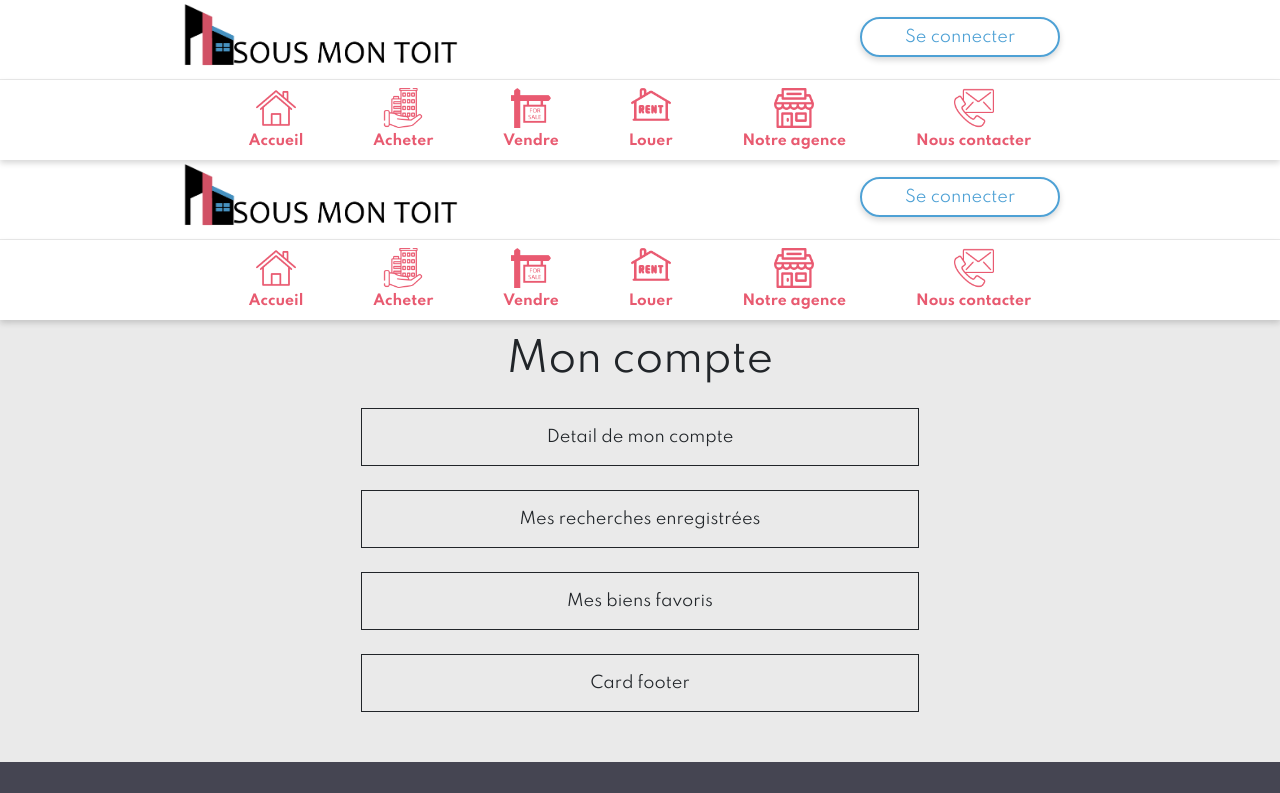
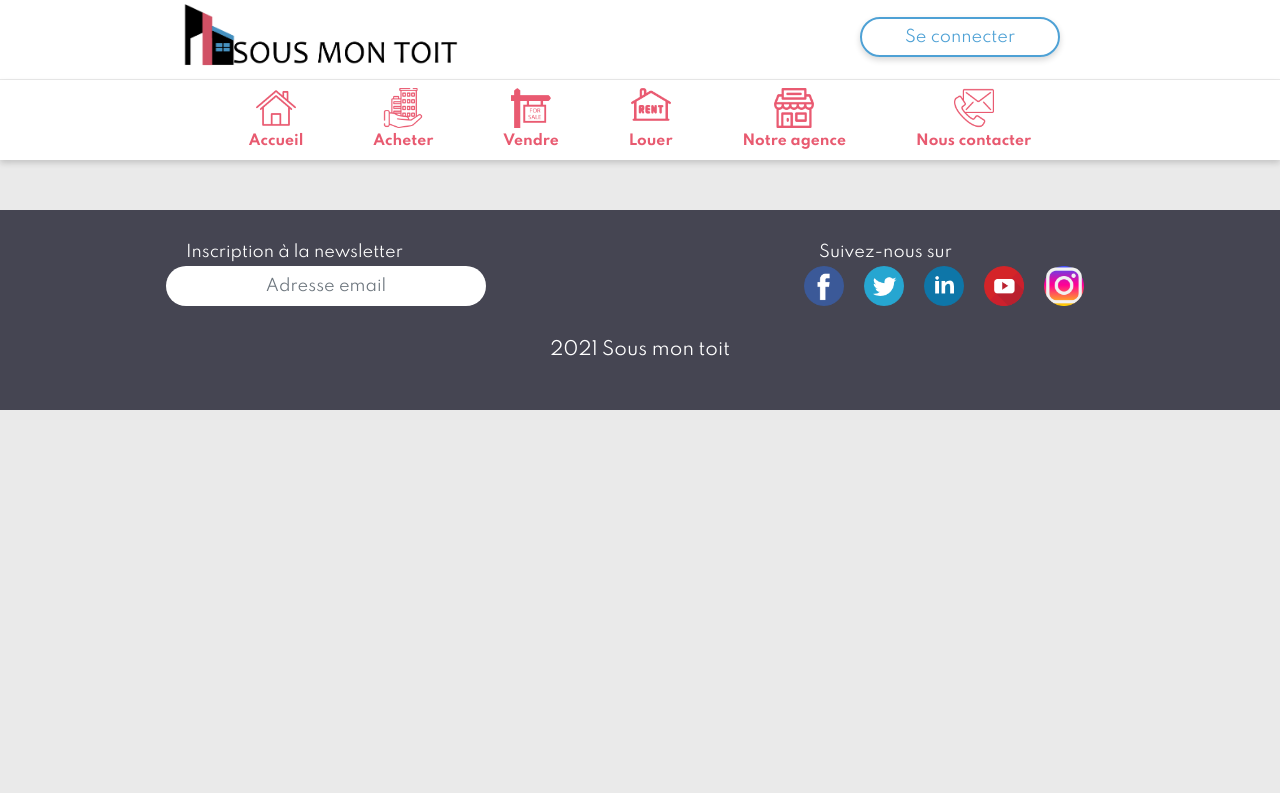
Before and after one commit to kevinmilet/sous_mon_toit-WEB, a React (Create React App) app: page /my-account in a window 1280 px wide. Shown: the top 793 px of the page. Built offline with nearby package versions, Linux system fonts and the light colour scheme; no server answers.

Commit message:
kevin - redirection sur connexion et déco

```diff
--- a/src/components/Connexion/Connexion.jsx
+++ b/src/components/Connexion/Connexion.jsx
@@ -21,12 +21,13 @@ const ConnexionBtn = styled.button`
 
 const Connexion = () => {
     const API_URL = useContext(ApiUrlsContext).apiUrl;
-    const [mail, setMail] = useState("pass@gmail.com")
-    const [password, setPassword] = useState("pouet")
+    const [mail, setMail] = useState("pass@gmail.com");
+    const [password, setPassword] = useState("pouet");
+    const setIsAuth = useContext(ApiUrlsContext).setIsAuth;
 
     const handleChange = (event)=>{
 
-        if(event.target.id == "mail"){
+        if(event.target.id === "mail") {
             setMail(event.target.value);
         }else{
             setPassword(event.target.value)
@@ -36,13 +37,11 @@ const Connexion = () => {
     const login = (e)=>{
 
         e.preventDefault();
-        console.log("test");
         axios.post(API_URL + ApiRoutes.login, { mail, password })
         .then(res=>{
             localStorage['token'] = res.data.token; // enregistrement du token dans le local storage
-
-            alert("vous etes connecté !")// a changer
-
+            setIsAuth(true);
+            window.location.pathname = "/";
         }).catch(error => {
             console.log(error.message);
         })
--- a/src/components/Estate/EstateCard.jsx
+++ b/src/components/Estate/EstateCard.jsx
@@ -221,7 +221,7 @@ const EstateCard = () => {
         }).finally(() => {
             setLoading(false)
         })
-    }, [])
+    }, [API_URL])
 
     if (loading) {
         return <p>Chargement en cours</p>
@@ -294,7 +294,7 @@ EstateCard.propTypes = {
 
 EstateCard.defaultProps = {
     price: 0,
-    zipcode: undefined,
+    zipcode: '',
     living_surface: 0
 }
 
--- a/src/components/Topbar/Topbar.jsx
+++ b/src/components/Topbar/Topbar.jsx
@@ -5,6 +5,7 @@ import colors from '../../utils/styles/colors';
 import axios from "axios";
 import ApiRoutes from "../../utils/const/ApiRoutes";
 import {ApiUrlsContext} from "../../utils/context/ApiUrlsContext";
+import {NavLink, Redirect} from "react-router-dom";
 
 const Container = styled.div`
     padding: 0;
@@ -52,12 +53,15 @@ const Logout = styled.a`
 
 const Topbar = () => {
     const API_URL = useContext(ApiUrlsContext).apiUrl;
+    const setIsAuth = useContext(ApiUrlsContext).setIsAuth;
     axios.defaults.headers.common = {'Authorization': `Bearer ${localStorage["token"]}`}
 
     const logout = () => {
         axios.post(API_URL + ApiRoutes.logout)
             .then(() => {
                 localStorage.removeItem('token');
+                setIsAuth(false);
+                window.location.pathname = "/";
             }).catch(e => {
             console.log(e.message);
         })
@@ -67,7 +71,9 @@ const Topbar = () => {
         <Container className="container-fluid">
             <RowHeader className="row rowHeader">
                 <div className="col-sm-12 col-md-6 d-flex justify-content-center">
-                    <Logo src={logo} className="logo" alt="Logo Sous Mon Toit"/>
+                    <NavLink exact to="/">
+                        <Logo src={logo} className="logo" alt="Logo Sous Mon Toit"/>
+                    </NavLink>
                 </div>
                 <LinkCol className="col-sm-12 col-md-6 linkCol d-flex justify-content-center">
                     {localStorage['token'] != null ?
--- a/src/navigation/Menu/Menu.jsx
+++ b/src/navigation/Menu/Menu.jsx
@@ -22,13 +22,13 @@ const Container = styled.div`
 
     }
 `
-const MenuMenuItemst = styled.ul`
+const MenuItems = styled.ul`
     margin: 0 auto;
 `
 const MenuItem = styled.li`
     margin: 0 35px;
 `
-const MenuMenuItemnk = styled.a`
+const MenuItemLink = styled.a`
     color: ${colors.secondary};
     font-size: 14px;
     font-weight: bold;
@@ -53,56 +53,56 @@ const Menu = () => {
                     <span className="navbar-toggler-icon"/>
                 </button>
                 <div className="collapse navbar-collapse" id="navbarSupportedContent">
-                    <MenuMenuItemst className="navbar-nav me-auto mb-2 mb-lg-0">
+                    <MenuItems className="navbar-nav me-auto mb-2 mb-lg-0">
                         <MenuItem className="nav-item">
-                            <MenuMenuItemnk href="/">
+                            <MenuItemLink href="/">
                                 <div>
                                     <Icons src={home} alt="Accueil"/>
                                 </div>
                                 Accueil
-                            </MenuMenuItemnk>
+                            </MenuItemLink>
                         </MenuItem>
                         <MenuItem className="nav-item">
-                            <MenuMenuItemnk href="/liste-des-biens">
+                            <MenuItemLink href="/liste-des-biens">
                                 <div className="justify-content-center">
                                     <Icons src={buy} alt="Acheter"/>
                                 </div>
                                 Acheter
-                            </MenuMenuItemnk>
+                            </MenuItemLink>
                         </MenuItem>
                         <MenuItem className="nav-item">
-                            <MenuMenuItemnk href="#">
+                            <MenuItemLink href="#">
                                 <div className="justify-content-center">
                                     <Icons src={sell} alt="Vendre"/>
                                 </div>
                                 Vendre
-                            </MenuMenuItemnk>
+                            </MenuItemLink>
                         </MenuItem>
                         <MenuItem className="nav-item">
-                            <MenuMenuItemnk href="#">
+                            <MenuItemLink href="#">
                                 <div className="justify-content-center">
                                     <Icons src={rent} alt="Louer"/>
                                 </div>
                                 Louer
-                            </MenuMenuItemnk>
+                            </MenuItemLink>
                         </MenuItem>
                         <MenuItem className="nav-item">
-                            <MenuMenuItemnk href="/our-agency">
+                            <MenuItemLink href="/our-agency">
                                 <div className="justify-content-center">
                                     <Icons src={agency} alt="Notre agence"/>
                                 </div>
                                 Notre agence
-                            </MenuMenuItemnk>
+                            </MenuItemLink>
                         </MenuItem>
                         <MenuItem className="nav-item">
-                            <MenuMenuItemnk href="/contact">
+                            <MenuItemLink href="/contact">
                                 <div>
                                     <Icons src={contact} alt="Contact"/>
                                 </div>
                                 Nous contacter
-                            </MenuMenuItemnk>
+                            </MenuItemLink>
                         </MenuItem>
-                    </MenuMenuItemst>
+                    </MenuItems>
                 </div>
             </Container>
         </Navbar>
--- a/src/screens/Agency/Agency.jsx
+++ b/src/screens/Agency/Agency.jsx
@@ -1,17 +1,10 @@
 import React from 'react';
-import Topbar from "../../components/Topbar/Topbar";
-import Menu from "../../navigation/Menu/Menu";
-import Footer from "../../components/Footer/Footer";
-import MainHome from "../../components/MainHome/MainHome";
-import Header from "../../components/Header/Header";
 import Agency from '../../components/Agency/Agency';
 
 const Home = () => {
     return (
         <div>
-            <Header/>
             <Agency/>
-            <Footer/>
         </div>
     );
 };
--- a/src/screens/Contact.jsx
+++ b/src/screens/Contact.jsx
@@ -1,7 +1,5 @@
 import React from 'react';
 import Contact from "../components/Contact/Contact";
-import Footer from "../components/Footer/Footer";
-import Header from "../components/Header/Header";
 
 const ContactView = () => {
     return (
--- a/src/screens/Inscription.jsx
+++ b/src/screens/Inscription.jsx
@@ -1,7 +1,5 @@
 import React from 'react';
 import Inscription from "../components/Inscription/Inscription";
-import Footer from "../components/Footer/Footer";
-import Header from "../components/Header/Header";
 
 const InscriptionView = () => {
     return (
--- a/src/screens/UserAccount/DetailUser.jsx
+++ b/src/screens/UserAccount/DetailUser.jsx
@@ -1,16 +1,10 @@
 import React from 'react';
-import Footer from "../../components/Footer/Footer";
-import MainHome from "../../components/MainHome/MainHome";
-import Header from "../../components/Header/Header";
-import UserAccountComponent from '../../components/User/UserAccountMenu';
 import DetailUser from '../../components/User/DetailUser';
 
 const UserAccount = () => {
     return (
         <div>
-            <Header/>
             <DetailUser/>
-            <Footer/>
         </div>
     );
 };
--- a/src/screens/UserAccount/UserAccount.jsx
+++ b/src/screens/UserAccount/UserAccount.jsx
@@ -1,15 +1,10 @@
 import React from 'react';
-import Footer from "../../components/Footer/Footer";
-import MainHome from "../../components/MainHome/MainHome";
-import Header from "../../components/Header/Header";
 import UserAccountComponent from '../../components/User/UserAccountMenu';
 
 const UserAccount = () => {
     return (
         <div>
-            <Header/>
             <UserAccountComponent/>
-            <Footer/>
         </div>
     );
 };
--- a/src/utils/context/ApiUrlsContext.jsx
+++ b/src/utils/context/ApiUrlsContext.jsx
@@ -1,3 +1,3 @@
-import React, { useState, createContext } from 'react';
+import React, {createContext} from 'react';
 
 export const ApiUrlsContext = createContext('');
```
Also changed, not shown: src/App.jsx (+52 -9 lines), src/components/ProtectedRoute.jsx (added, +13 -0 lines).
